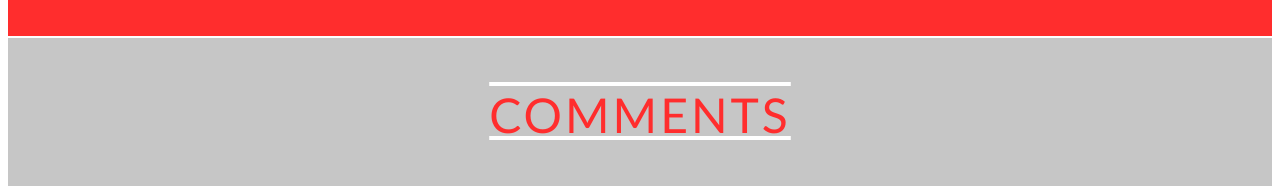
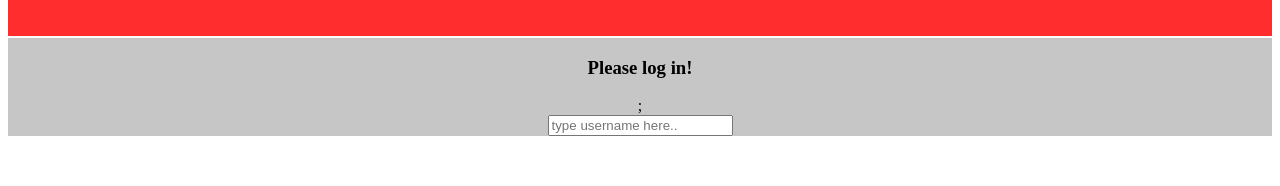
Before and after one commit to Liamriley123/FE-nc-news, a React (Create React App) app: page /articles/1/comments in a window 1280 px wide. Shown: the part 206-392 px from the top of the page. Built offline with nearby package versions, Linux system fonts and the light colour scheme; no server answers.

Commit message:
auth file

```diff
--- a/src/App.js
+++ b/src/App.js
@@ -9,13 +9,20 @@ import Topics from "./components/Topics";
 import ArticlesByTopic from "./components/ArticlesByTopic";
 import Article from "./components/Article";
 import Comments from "./components/comments";
+import Auth from "./components/Auth";
 
 class App extends Component {
+  state = {
+    user: null
+  };
+
   render() {
+    const { user } = this.state;
     return (
       <div className="App">
         <Heading className="Heading" />
         <Nav />
+        <Auth user={user} setUser={this.setUser}>
           <Router>
             <Home path="/" />
             <Articles path="/articles" />
@@ -24,9 +31,15 @@ class App extends Component {
             <Article path="/articles/:article_id" />
             <Comments path="/articles/:article_id/comments" />
           </Router>
+        </Auth>
       </div>
     );
   }
+  setUser = user => {
+    this.setState({
+      user
+    });
+  };
 }
 
 export default App;
--- /dev/null
+++ b/src/components/Auth.js
@@ -0,0 +1,62 @@
+import React, { Component } from "react";
+import { getUserByUsername } from "./api";
+
+class Auth extends Component {
+  state = {
+    userText: "",
+    userErr: null,
+    userLoading: false
+  };
+  render() {
+    const { user, children } = this.props;
+    const { userText } = this.state;
+    if (user) {
+      return children;
+    } else {
+      return (
+        <div>
+          <h3>Please log in!</h3>;
+          <form onSubmit={this.handleSubmit}>
+            <input
+              value={userText}
+              placeholder="type username here.."
+              onChange={this.handleChange}
+            />
+          </form>
+          {this.state.userLoading && <p>loading...</p>}
+          {this.state.userErr && <h4>no user found with this username</h4>}
+        </div>
+      );
+    }
+  }
+  handleSubmit = event => {
+    event.preventDefault();
+    const { setUser } = this.props;
+    const { userText } = this.state;
+    this.setState({
+      userLoading: true
+    });
+    getUserByUsername(userText)
+      .then(({ user }) => {
+        setUser(user);
+      })
+      .catch(err => {
+        this.setState({
+          userErr: err
+        });
+      });
+    this.setState({
+      userText: ""
+    });
+  };
+
+  handleChange = event => {
+    const { value } = event.target;
+    this.setState({
+      userText: value,
+      userErr: null
+    });
+  };
+}
+
+export default Auth;
--- a/src/components/api.js
+++ b/src/components/api.js
@@ -5,6 +5,10 @@ const BASE_URL = "https://nc-news-lr.herokuapp.com/api";
 export const getArticles = async () => {
   const { data } = await axios.get(`${BASE_URL}/articles`);
   return data.articles;
+};
+
+export const getUserByUsername = username => {
+  return axios.get(`${BASE_URL}/users/${username}`).then(({ data }) => data);
 };
 
 export const getComments = async id => {
```
Lines whose indentation alone changed are shown as unchanged.
